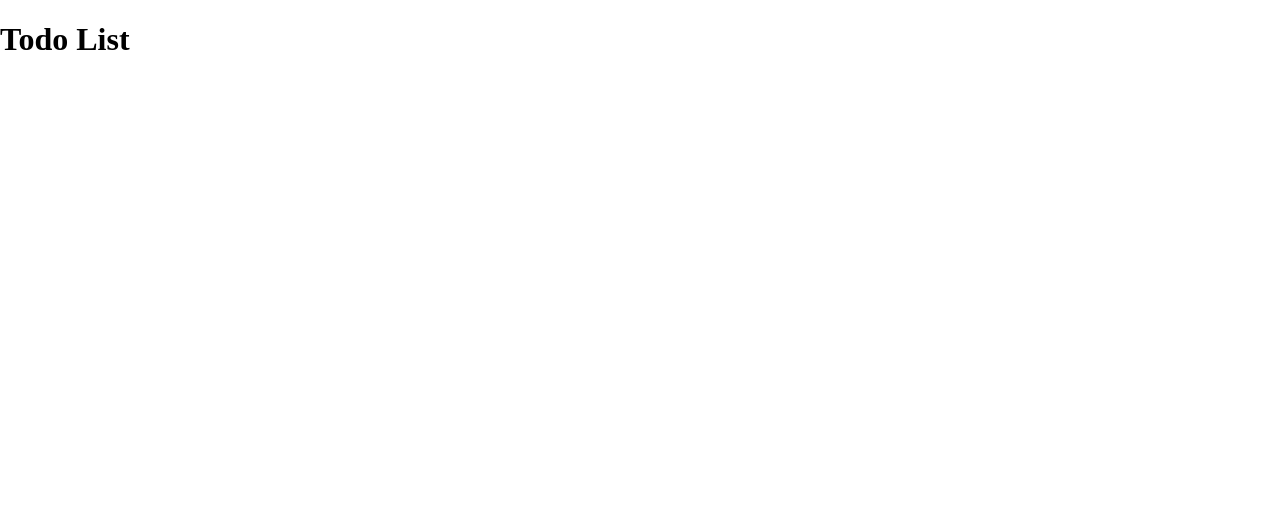
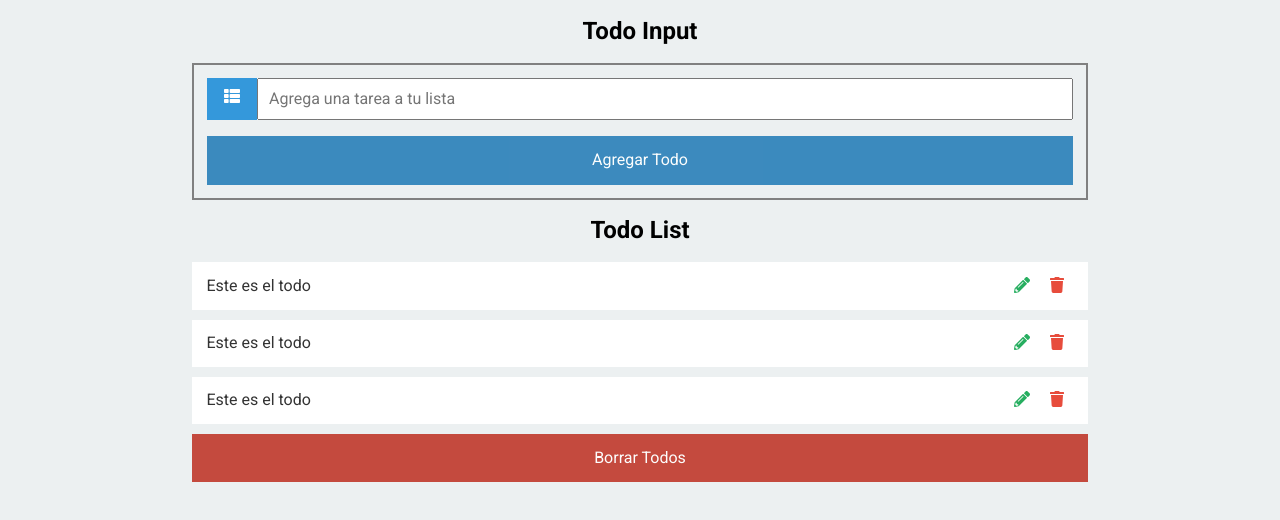
Before and after one commit to Chrissus14/react-todo-list, a React (Create React App) app: page / in a window 1280 px wide. Shown: the top 520 px of the page. Built offline with nearby package versions, Linux system fonts and the light colour scheme.

Commit message:
layout done

```diff
--- a/package.json
+++ b/package.json
@@ -3,12 +3,18 @@
   "version": "0.1.0",
   "private": true,
   "dependencies": {
+    "@fortawesome/fontawesome-svg-core": "^1.2.29",
+    "@fortawesome/free-brands-svg-icons": "^5.13.1",
+    "@fortawesome/free-regular-svg-icons": "^5.13.1",
+    "@fortawesome/free-solid-svg-icons": "^5.13.1",
+    "@fortawesome/react-fontawesome": "^0.1.11",
     "@testing-library/jest-dom": "^4.2.4",
     "@testing-library/react": "^9.5.0",
     "@testing-library/user-event": "^7.2.1",
     "normalize.css": "^8.0.1",
     "react": "^16.13.1",
     "react-dom": "^16.13.1",
+    "react-icons": "^3.10.0",
     "react-scripts": "3.4.1",
     "styled-components": "^5.1.1",
     "uuid": "^8.2.0"
--- a/public/index.html
+++ b/public/index.html
@@ -25,6 +25,9 @@
       Learn how to configure a non-root public URL by running `npm run build`.
     -->
     <title>React App</title>
+    <style>
+      @import url('https://fonts.googleapis.com/css2?family=Roboto:wght@300;400;500;700&display=swap');
+    </style>
   </head>
   <body>
     <noscript>You need to enable JavaScript to run this app.</noscript>
--- a/src/App.jsx
+++ b/src/App.jsx
@@ -1,11 +1,34 @@
 import React from 'react'
+import styled, { createGlobalStyle } from 'styled-components';
+import TodoInput from './containers/TodoInput';
+import TodoList from './containers/TodoList';
+
+const GlobalStyle = createGlobalStyle`
+* {
+  box-sizing: border-box;
+}
+  body {
+    font-family: 'Roboto', sans-serif;
+  }
+`
+
+const Main = styled.main`
+  align-items: center;
+  background: #ecf0f1;
+  display: flex;
+  flex-direction: column;
+  width: 100%;
+  min-height: 100vh;
+`;
 
 const App = () => {
   return (
-    <div>
-      <h1>Todo List</h1>
-    </div>
-  )
+    <Main>
+      <GlobalStyle/>
+      <TodoInput/>
+      <TodoList/>
+    </Main>
+  );
 }
 
 export default App
--- /dev/null
+++ b/src/components/Button.jsx
@@ -0,0 +1,22 @@
+import React from 'react'
+import styled from 'styled-components';
+
+const Btn = styled.button`
+  background-color: ${props => props.bg};
+  color: white;
+  padding: 15px 20px;
+  border: none;
+  cursor: pointer;
+  width: 100%;
+  opacity: 0.9;
+`;
+
+const Button = ({ name, bg }) => {
+  return (
+    <div>
+      <Btn type="submit" bg={bg}>{name}</Btn>
+    </div>
+  );
+}
+
+export default Button
--- /dev/null
+++ b/src/components/Icon.jsx
@@ -0,0 +1,21 @@
+import React from 'react'
+import { FontAwesomeIcon } from '@fortawesome/react-fontawesome'
+import styled from 'styled-components'
+
+const IconStyle = styled.span`
+  padding: 10px;
+  background: ${(props) => props.bg || "transparent"};
+  color: ${(props) => props.color || "white"};
+  min-width: 50px;
+  text-align: center;
+`;
+
+const Icon = ({ icon, bg, color }) => {
+  return (
+    <IconStyle bg={bg} color={color} >
+      <FontAwesomeIcon icon={icon} />
+    </IconStyle>
+  );
+}
+
+export default Icon
--- /dev/null
+++ b/src/components/Input.jsx
@@ -0,0 +1,26 @@
+import React from 'react'
+import styled from "styled-components";
+import Icon from './Icon';
+import { faThList } from "@fortawesome/free-solid-svg-icons";
+
+const InputContainer = styled.div`
+  display: flex;
+  width: 100%;
+  margin-bottom: 1rem;
+`;
+const InputField = styled.input`
+  width: 100%;
+  padding: 10px;
+  outline: none;
+`;
+
+const Input = () => {
+  return (
+    <InputContainer className="input-container">
+      <Icon icon={faThList} bg="#3498db" />
+      <InputField type="text" placeholder="Agrega una tarea a tu lista" />
+    </InputContainer>
+  );
+}
+
+export default Input
--- /dev/null
+++ b/src/components/Title.jsx
@@ -0,0 +1,13 @@
+import React from 'react'
+import styled from "styled-components";
+
+const TitleH2 = styled.h2`
+  margin: 1.1rem 0;
+  text-align: center;
+`;
+
+const Title = ({ title }) => {
+return <TitleH2>{ title }</TitleH2>;
+}
+
+export default Title
--- /dev/null
+++ b/src/components/TodoItem.jsx
@@ -0,0 +1,28 @@
+import React from 'react'
+import styled from 'styled-components'
+import Icon from './Icon'
+import { faPencilAlt, faTrash } from '@fortawesome/free-solid-svg-icons'
+
+const Todo = styled.div`
+  align-items: center;
+  color: #333;
+  background-color: white;
+  display: flex;
+  justify-content: space-between;
+  margin-bottom: 10px;
+  padding: 0.9rem;
+`
+
+const TodoItem = () => {
+  return (
+    <Todo>
+      <span>Este es el todo</span>
+      <span>
+        <Icon icon={faPencilAlt} color="#27ae60" />
+        <Icon icon={faTrash} color="#e74c3c" />
+      </span>
+    </Todo>
+  )
+}
+
+export default TodoItem
--- /dev/null
+++ b/src/containers/TodoInput.jsx
@@ -0,0 +1,30 @@
+import React from 'react'
+import Title from "../components/Title";
+import Input from "../components/Input";
+import Button from "../components/Button";
+import styled from 'styled-components';
+
+const TodoInputSection = styled.section`
+  width: 70%;
+`;
+const FormContainer = styled.div`
+  border: 2px solid gray;
+  padding: 13px;
+  width: 100%;
+`;
+
+const TodoInput = () => {
+  return (
+      <TodoInputSection>
+        <Title title="Todo Input" />
+        <FormContainer>
+          <form>
+            <Input />
+          <Button name="Agregar Todo" bg='#2980b9' />
+          </form>
+        </FormContainer>
+      </TodoInputSection>
+  );
+}
+
+export default TodoInput
--- /dev/null
+++ b/src/containers/TodoList.jsx
@@ -0,0 +1,23 @@
+import React from 'react'
+import styled from 'styled-components'
+import Title from '../components/Title'
+import TodoItem from '../components/TodoItem'
+import Button from '../components/Button';
+
+const ListContainer = styled.section`
+  width: 70%;
+`;
+
+const TodoList = () => {
+  return (
+    <ListContainer>
+      <Title title="Todo List" />
+      <TodoItem/>
+      <TodoItem />
+      <TodoItem />
+      <Button name="Borrar Todos" bg='#c0392b'/>
+    </ListContainer>
+  )
+}
+
+export default TodoList
```
Also changed, not shown: 1 other file (tests, documents, lock files or other folders).
